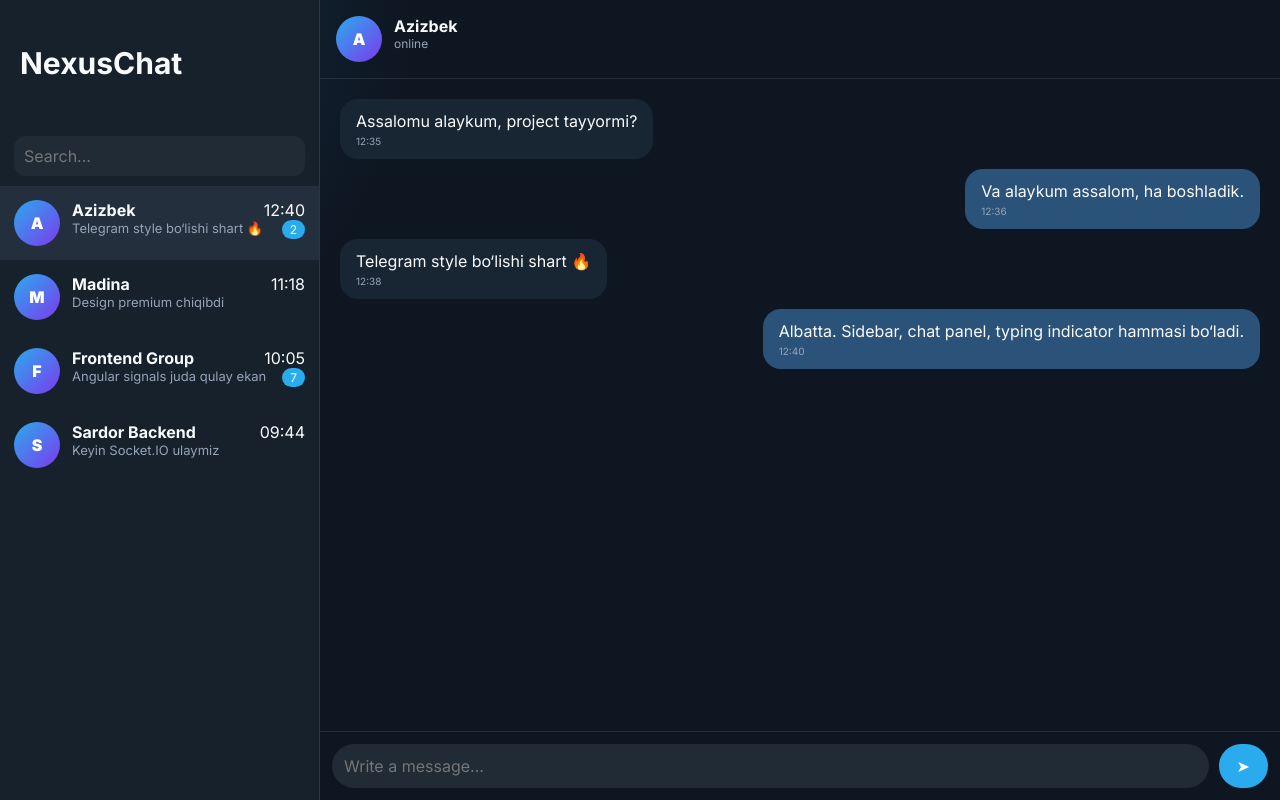
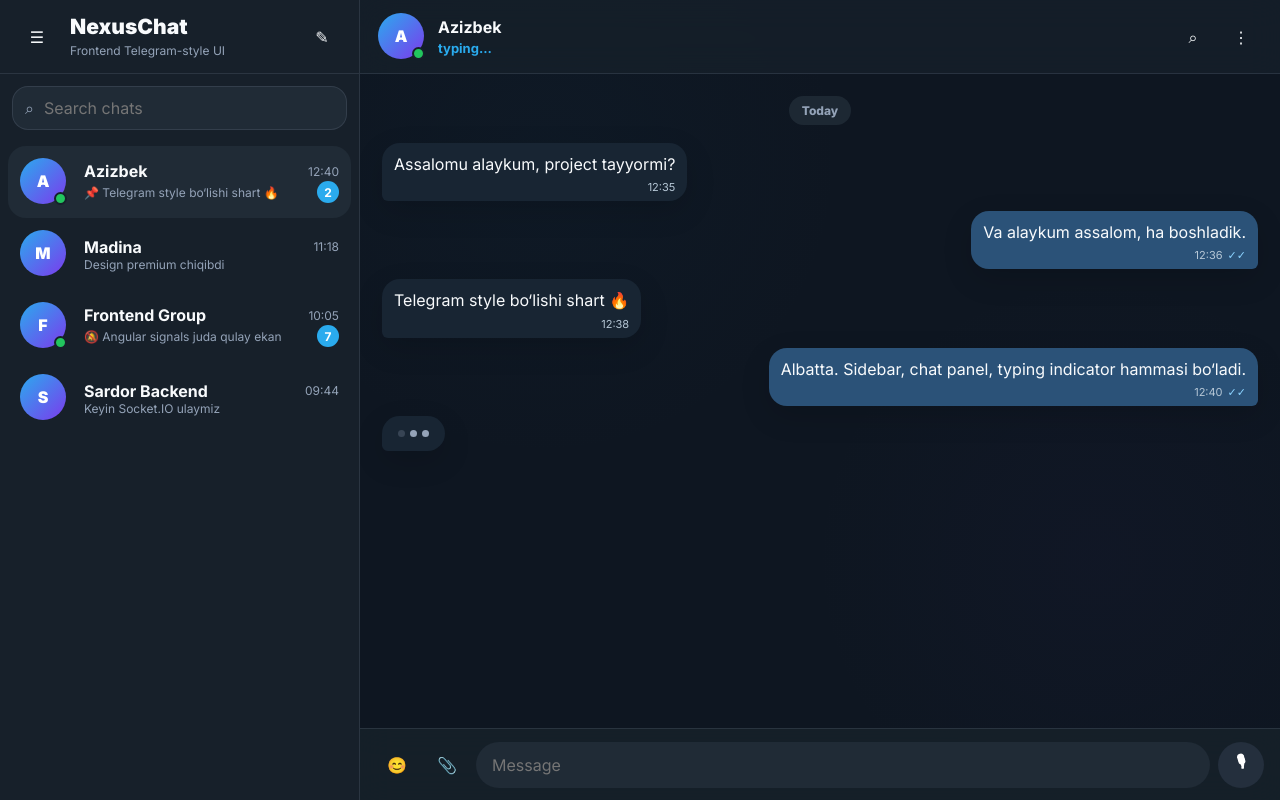
Before and after one commit to ShohjahonToshpolatov/nexus-chat, an Angular app: page / in a window 1280 px wide. Built offline with nearby package versions, Linux system fonts and the light colour scheme.

Commit message:
feat: polish Telegram-style responsive chat experience

```diff
--- a/src/app/pages/chat/chat.component.html
+++ b/src/app/pages/chat/chat.component.html
@@ -1,22 +1,32 @@
-<div class="chat-layout">
+<div class="chat-layout" [class.sidebar-hidden]="!showSidebar()">
+    <aside class="sidebar">
+        <div class="sidebar-header">
+            <button class="menu-btn">☰</button>
 
-    <!-- SIDEBAR -->
-    <aside class="sidebar">
+            <div>
+                <h2>NexusChat</h2>
+                <span>Frontend Telegram-style UI</span>
+            </div>
 
-        <div class="sidebar-header">
-            <h2>NexusChat</h2>
+            <button class="round-btn">✎</button>
         </div>
 
         <div class="search">
-            <input type="text" placeholder="Search..." [ngModel]="chatService.search()"
+            <span>⌕</span>
+            <input type="text" placeholder="Search chats" [ngModel]="chatService.search()"
                 (ngModelChange)="chatService.search.set($event)" />
         </div>
 
         <div class="chat-list">
             @for (chat of chatService.conversations(); track chat.id) {
-            <div class="chat-item" [class.active]="chat.id === chatService.activeChatId()"
-                (click)="chatService.selectChat(chat.id)">
-                <div class="avatar">{{ chat.user.avatar }}</div>
+            <button class="chat-item" [class.active]="chat.id === chatService.activeChatId()"
+                (click)="openChat(chat.id)">
+                <div class="avatar-wrap">
+                    <div class="avatar">{{ chat.user.avatar }}</div>
+                    @if (chat.user.online) {
+                    <span class="online-dot"></span>
+                    }
+                </div>
 
                 <div class="meta">
                     <div class="top">
@@ -25,61 +35,91 @@
                     </div>
 
                     <div class="bottom">
-                        <span>{{ chat.lastMessage }}</span>
+                        <span>
+                            @if (chat.pinned) { 📌 }
+                            @if (chat.muted) { 🔕 }
+                            {{ chat.lastMessage }}
+                        </span>
 
                         @if (chat.unreadCount > 0) {
-                        <div class="badge">{{ chat.unreadCount }}</div>
+                        <b>{{ chat.unreadCount }}</b>
+                        }
+                    </div>
+                </div>
+            </button>
+            } @empty {
+            <div class="empty-list">No chats found</div>
+            }
+        </div>
+    </aside>
+
+    <section class="chat-panel">
+        @if (chatService.activeConversation(); as active) {
+        <header class="chat-header">
+            <button class="back-btn" (click)="backToChats()">‹</button>
+
+            <div class="avatar-wrap">
+                <div class="avatar">{{ active.user.avatar }}</div>
+                @if (active.user.online) {
+                <span class="online-dot"></span>
+                }
+            </div>
+
+            <div class="chat-title">
+                <strong>{{ active.user.name }}</strong>
+                <span>{{ chatService.isTyping() ? 'typing...' : (active.user.online ? 'online' : active.user.lastSeen)
+                    }}</span>
+            </div>
+
+            <div class="header-actions">
+                <button class="round-btn">⌕</button>
+                <button class="round-btn">⋮</button>
+            </div>
+        </header>
+
+        <main class="messages">
+            <div class="date-pill">Today</div>
+
+            @for (msg of chatService.activeMessages(); track msg.id) {
+            <div class="message" [ngClass]="{ me: msg.senderId === chatService.currentUserId }">
+                <div class="bubble">
+                    <p>{{ msg.text }}</p>
+
+                    <div class="message-meta">
+                        <span>{{ msg.time }}</span>
+
+                        @if (msg.senderId === chatService.currentUserId) {
+                        <span class="status">
+                            {{ msg.status === 'seen' ? '✓✓' : msg.status === 'delivered' ? '✓✓' : '✓' }}
+                        </span>
                         }
                     </div>
                 </div>
             </div>
             }
-        </div>
-    </aside>
 
-    <!-- CHAT PANEL -->
-    <section class="chat-panel">
-
-        @if (chatService.activeConversation(); as active) {
-
-        <!-- HEADER -->
-        <div class="chat-header">
-            <div class="avatar">{{ active.user.avatar }}</div>
-
-            <div>
-                <strong>{{ active.user.name }}</strong>
-                <span class="status">
-                    {{ active.user.online ? 'online' : active.user.lastSeen }}
-                </span>
-            </div>
-        </div>
-
-        <!-- MESSAGES -->
-        <div class="messages">
-            @for (msg of chatService.activeMessages(); track msg.id) {
-
-            <div class="message" [ngClass]="{
-              'me': msg.senderId === chatService.currentUserId
-            }">
-                <div class="bubble">
-                    {{ msg.text }}
-                    <span class="time">{{ msg.time }}</span>
+            @if (chatService.isTyping()) {
+            <div class="message">
+                <div class="bubble typing">
+                    <i></i><i></i><i></i>
                 </div>
             </div>
+            }
+        </main>
 
-            }
-        </div>
+        <footer class="composer">
+            <button class="round-btn">😊</button>
+            <button class="round-btn">📎</button>
 
-        <!-- INPUT -->
-        <div class="composer">
-            <input type="text" placeholder="Write a message..." [ngModel]="messageInput()"
+            <input type="text" placeholder="Message" [ngModel]="messageInput()"
                 (ngModelChange)="messageInput.set($event)" (keyup.enter)="send()" />
 
-            <button (click)="send()">➤</button>
-        </div>
-
+            @if (messageInput().trim()) {
+            <button class="send-btn" (click)="send()">➤</button>
+            } @else {
+            <button class="mic-btn">🎙</button>
+            }
+        </footer>
         }
-
     </section>
-
 </div>
--- a/src/app/pages/chat/chat.component.scss
+++ b/src/app/pages/chat/chat.component.scss
@@ -1,105 +1,235 @@
 .chat-layout {
+    height: 100vh;
     display: grid;
-    grid-template-columns: 320px 1fr;
-    height: 100vh;
+    grid-template-columns: 360px 1fr;
+    background: var(--bg);
 }
 
-/* SIDEBAR */
-
 .sidebar {
-    background: var(--panel);
+    min-width: 0;
+    background: rgba(23, 33, 43, 0.96);
     border-right: 1px solid var(--line);
     display: flex;
     flex-direction: column;
 }
 
 .sidebar-header {
-    padding: 20px;
-    font-size: 20px;
-    font-weight: 800;
+    height: 74px;
+    padding: 12px 16px;
+    display: grid;
+    grid-template-columns: 42px 1fr 42px;
+    gap: 12px;
+    align-items: center;
+    border-bottom: 1px solid var(--line);
+}
+
+.sidebar-header h2 {
+    margin: 0;
+    font-size: 21px;
+    font-weight: 900;
+}
+
+.sidebar-header span {
+    color: var(--muted);
+    font-size: 12px;
+}
+
+.menu-btn,
+.round-btn,
+.back-btn,
+.send-btn,
+.mic-btn {
+    border: 0;
+    color: var(--text);
+    background: transparent;
+}
+
+.menu-btn,
+.round-btn,
+.back-btn {
+    width: 42px;
+    height: 42px;
+    border-radius: 50%;
+}
+
+.menu-btn:hover,
+.round-btn:hover,
+.back-btn:hover {
+    background: var(--panel-3);
 }
 
 .search {
-    padding: 10px 14px;
+    margin: 12px;
+    padding: 0 12px;
+    height: 44px;
+    display: flex;
+    align-items: center;
+    gap: 8px;
+    background: var(--panel-2);
+    border: 1px solid var(--line);
+    border-radius: 16px;
+    color: var(--muted);
 }
 
 .search input {
     width: 100%;
-    padding: 10px;
-    border-radius: 12px;
-    border: none;
-    background: var(--panel-2);
-    color: white;
+    border: 0;
+    outline: 0;
+    color: var(--text);
+    background: transparent;
 }
 
 .chat-list {
     overflow-y: auto;
+    padding: 4px 8px 14px;
 }
 
 .chat-item {
-    display: flex;
+    width: 100%;
+    border: 0;
+    padding: 12px;
+    border-radius: 18px;
+    background: transparent;
+    display: grid;
+    grid-template-columns: 52px 1fr;
     gap: 12px;
-    padding: 14px;
-    cursor: pointer;
-    transition: 0.2s;
+    align-items: center;
+    color: var(--text);
+    text-align: left;
+    transition: 0.2s ease;
 }
 
-.chat-item:hover {
+.chat-item:hover,
+.chat-item.active {
     background: var(--panel-2);
 }
 
-.chat-item.active {
-    background: var(--panel-3);
+.avatar-wrap {
+    position: relative;
+    width: 48px;
+    height: 48px;
+}
+
+.online-dot {
+    position: absolute;
+    right: 1px;
+    bottom: 1px;
+    width: 13px;
+    height: 13px;
+    border: 2px solid var(--panel);
+    border-radius: 50%;
+    background: var(--green);
 }
 
 .meta {
-    flex: 1;
+    min-width: 0;
 }
 
-.top {
+.top,
+.bottom {
     display: flex;
+    align-items: center;
     justify-content: space-between;
+    gap: 8px;
 }
 
-.bottom {
-    display: flex;
-    justify-content: space-between;
-    color: var(--muted);
-    font-size: 13px;
+.top strong {
+    overflow: hidden;
+    white-space: nowrap;
+    text-overflow: ellipsis;
 }
 
-.badge {
-    background: var(--brand);
-    color: white;
-    border-radius: 999px;
-    padding: 2px 8px;
+.top span,
+.bottom span {
+    color: var(--muted);
     font-size: 12px;
 }
 
-/* CHAT PANEL */
+.bottom span {
+    overflow: hidden;
+    white-space: nowrap;
+    text-overflow: ellipsis;
+}
+
+.bottom b {
+    min-width: 22px;
+    height: 22px;
+    padding: 0 7px;
+    display: grid;
+    place-items: center;
+    border-radius: 999px;
+    background: var(--brand);
+    color: #fff;
+    font-size: 12px;
+}
+
+.empty-list {
+    padding: 26px;
+    color: var(--muted);
+    text-align: center;
+}
 
 .chat-panel {
+    min-width: 0;
     display: flex;
     flex-direction: column;
+    background:
+        linear-gradient(rgba(14, 22, 33, 0.82), rgba(14, 22, 33, 0.82)),
+        radial-gradient(circle at 20% 20%, rgba(42, 171, 238, 0.12), transparent 30%),
+        radial-gradient(circle at 80% 70%, rgba(124, 58, 237, 0.12), transparent 30%);
 }
 
 .chat-header {
-    display: flex;
+    height: 74px;
+    padding: 12px 18px;
+    display: grid;
+    grid-template-columns: 48px 1fr auto;
     gap: 12px;
-    padding: 16px;
+    align-items: center;
     border-bottom: 1px solid var(--line);
+    background: rgba(23, 33, 43, 0.78);
+    backdrop-filter: blur(16px);
 }
 
-.status {
+.back-btn {
+    display: none;
+    font-size: 34px;
+}
+
+.chat-title {
+    min-width: 0;
+}
+
+.chat-title strong {
     display: block;
-    font-size: 12px;
-    color: var(--muted);
+}
+
+.chat-title span {
+    color: var(--brand);
+    font-size: 13px;
+    font-weight: 700;
+}
+
+.header-actions {
+    display: flex;
+    gap: 6px;
 }
 
 .messages {
     flex: 1;
-    padding: 20px;
+    padding: 22px;
     overflow-y: auto;
+}
+
+.date-pill {
+    width: fit-content;
+    margin: 0 auto 18px;
+    padding: 7px 13px;
+    border-radius: 999px;
+    background: rgba(32, 43, 54, 0.9);
+    color: var(--muted);
+    font-size: 12px;
+    font-weight: 800;
 }
 
 .message {
@@ -112,46 +242,147 @@
 }
 
 .bubble {
-    max-width: 60%;
-    padding: 12px 16px;
-    border-radius: 18px;
+    max-width: min(560px, 72%);
+    padding: 10px 12px 7px;
+    border-radius: 18px 18px 18px 6px;
     background: var(--bubble-other);
-    position: relative;
+    box-shadow: 0 10px 30px rgba(0, 0, 0, 0.14);
 }
 
 .message.me .bubble {
+    border-radius: 18px 18px 6px 18px;
     background: var(--bubble-me);
 }
 
-.time {
-    display: block;
-    font-size: 10px;
-    color: var(--muted);
-    margin-top: 4px;
+.bubble p {
+    margin: 0;
+    line-height: 1.45;
 }
 
-/* INPUT */
+.message-meta {
+    margin-top: 4px;
+    display: flex;
+    justify-content: flex-end;
+    gap: 5px;
+    color: #b6c7d6;
+    font-size: 11px;
+}
+
+.status {
+    color: #8bd3ff;
+}
+
+.typing {
+    display: flex;
+    gap: 5px;
+    align-items: center;
+    padding: 14px 16px;
+}
+
+.typing i {
+    width: 7px;
+    height: 7px;
+    border-radius: 50%;
+    background: var(--muted);
+    animation: blink 1s infinite ease-in-out;
+}
+
+.typing i:nth-child(2) {
+    animation-delay: 0.15s;
+}
+
+.typing i:nth-child(3) {
+    animation-delay: 0.3s;
+}
+
+@keyframes blink {
+
+    0%,
+    80%,
+    100% {
+        opacity: 0.25;
+        transform: translateY(0);
+    }
+
+    40% {
+        opacity: 1;
+        transform: translateY(-3px);
+    }
+}
 
 .composer {
+    min-height: 72px;
+    padding: 12px 16px;
     display: flex;
-    padding: 12px;
+    align-items: center;
+    gap: 8px;
     border-top: 1px solid var(--line);
+    background: rgba(23, 33, 43, 0.86);
+    backdrop-filter: blur(16px);
 }
 
 .composer input {
     flex: 1;
-    padding: 12px;
+    height: 46px;
+    border: 0;
+    outline: 0;
+    padding: 0 16px;
     border-radius: 999px;
-    border: none;
     background: var(--panel-2);
-    color: white;
+    color: var(--text);
 }
 
-.composer button {
-    margin-left: 10px;
+.send-btn,
+.mic-btn {
+    width: 46px;
+    height: 46px;
+    border-radius: 50%;
+    display: grid;
+    place-items: center;
     background: var(--brand);
-    border: none;
     color: white;
-    padding: 0 18px;
-    border-radius: 999px;
+    font-weight: 900;
 }
+
+.mic-btn {
+    background: var(--panel-3);
+}
+
+@media (max-width: 760px) {
+    .chat-layout {
+        grid-template-columns: 1fr;
+    }
+
+    .sidebar {
+        display: flex;
+    }
+
+    .chat-panel {
+        display: none;
+    }
+
+    .chat-layout.sidebar-hidden .sidebar {
+        display: none;
+    }
+
+    .chat-layout.sidebar-hidden .chat-panel {
+        display: flex;
+    }
+
+    .back-btn {
+        display: grid;
+        place-items: center;
+    }
+
+    .chat-header {
+        grid-template-columns: 42px 48px 1fr auto;
+    }
+
+    .bubble {
+        max-width: 86%;
+    }
+
+    .header-actions .round-btn:first-child {
+        display: none;
+    }
+}
--- a/src/app/pages/chat/chat.component.ts
+++ b/src/app/pages/chat/chat.component.ts
@@ -12,10 +12,23 @@ import { ChatService } from '../../core/services/chat.service';
 export class ChatComponent {
   readonly chatService = inject(ChatService);
   readonly messageInput = signal('');
+  readonly showSidebar = signal(true);
 
   send(): void {
     const text = this.messageInput();
     this.chatService.sendMessage(text);
     this.messageInput.set('');
   }
+
+  openChat(chatId: number): void {
+    this.chatService.selectChat(chatId);
+
+    if (window.innerWidth <= 760) {
+      this.showSidebar.set(false);
+    }
+  }
+
+  backToChats(): void {
+    this.showSidebar.set(true);
+  }
 }
```
